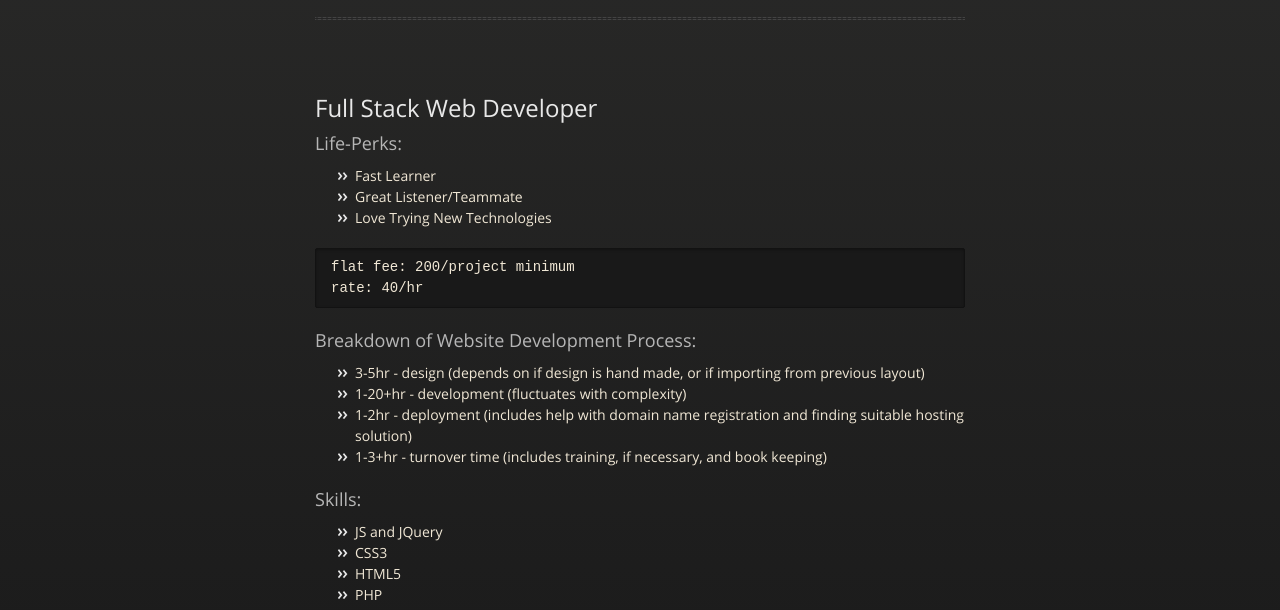
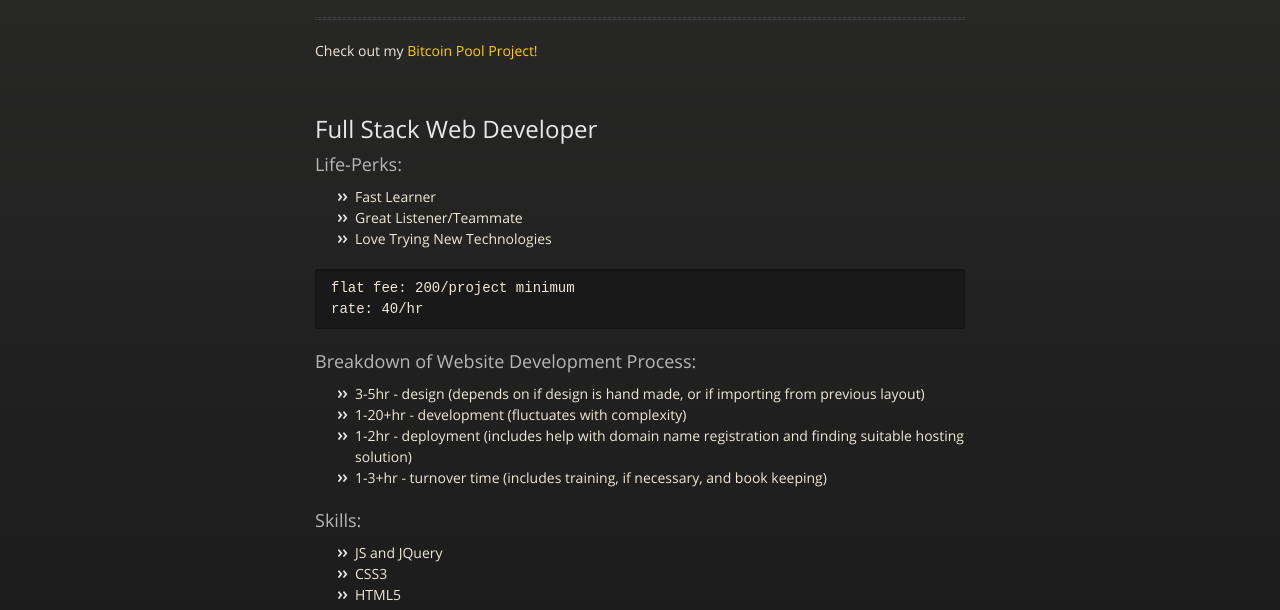
Before and after one commit to WirthWorks/wirthworks.github.io, a plain HTML site: page index.html in a window 1280 px wide. Shown: the part 176-786 px from the top of the page. Drawn offline with nearby package versions, Linux system fonts and the light colour scheme.

Commit message:
Adding link to bitcoin project

```diff
--- a/index.html
+++ b/index.html
@@ -31,6 +31,7 @@
           <h1>Wirth Works Webdesign Blog</h1>
           <p>Just tinkering away at things</p>
           <hr>
+          Check out my <a href="http://bitcoin.wirthworks.com">Bitcoin Pool Project!</a>
           <span style="display:none;" class="credits left">Project maintained by <a href="https://github.com/WirthWorks">WirthWorks</a></span>
           <span style="display:none;" class="credits right">Hosted on GitHub Pages &mdash; Theme by <a href="https://twitter.com/michigangraham">mattgraham</a></span>
         </div>
```
